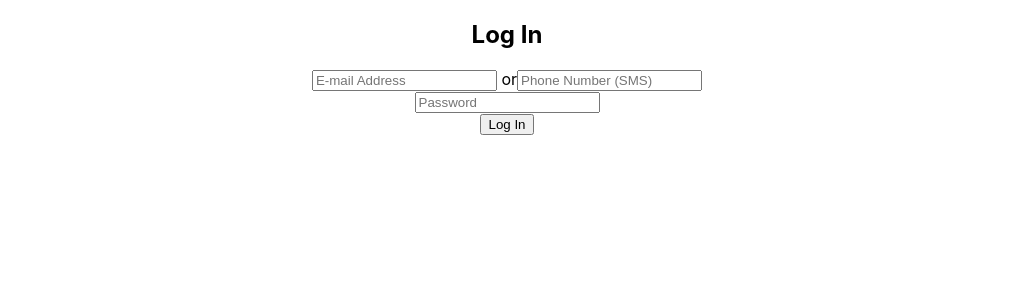
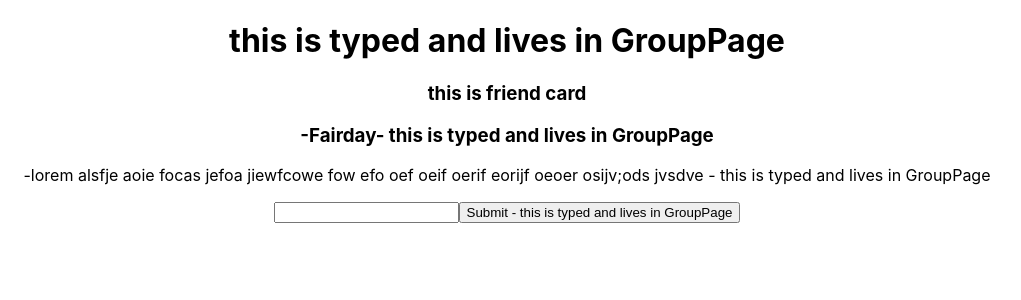
Before and after one commit to j-sea/skatter, a React (Create React App) app: page /grouppage in a window 1280 px wide. Shown: the top 300 px of the page, without its empty margins (133-1154 px from the left). Built offline with nearby package versions, Linux system fonts and the light colour scheme.

Commit message:
working on twilio, nodemailer, oauth, gmail apis

```diff
--- a/package.json
+++ b/package.json
@@ -7,7 +7,7 @@
     "react": "^16.11.0",
     "react-dom": "^16.11.0",
     "react-router-dom": "^5.1.2",
-    "react-scripts": "3.2.0"
+    "react-scripts": "^2.1.8"
   },
   "scripts": {
     "start": "react-scripts start",
--- a/src/App.js
+++ b/src/App.js
@@ -1,8 +1,10 @@
 import React from 'react';
-import {BrowserRouter as Router} from 'react-router-dom';
+import { BrowserRouter as Router, Route } from 'react-router-dom';
 import Axios from 'axios';
 import LandingPage from './components/LandingPage';
+import GroupPage from './components/GroupPage';
 import LoginForm from './components/LoginForm';
+import TwilioForm from './components/TwilioForm';
 import './App.css';
 
 class App extends React.Component {
@@ -23,7 +25,7 @@ class App extends React.Component {
 		const loginUrl = (window.location.hostname === 'localhost')
 			? 'http://localhost:8080/auth/login'
 			: 'https://bailfire.herokuapp.com/auth/login';
-		Axios.post(loginUrl, loginData, {withCredentials: true})
+		Axios.post(loginUrl, loginData, { withCredentials: true })
 			.then(response => {
 				console.log(response);
 
@@ -46,7 +48,7 @@ class App extends React.Component {
 			? 'http://localhost:8080/auth/logout'
 			: 'https://bailfire.herokuapp.com/auth/logout';
 
-		Axios.post(logoutUrl, {}, {withCredentials: true})
+		Axios.post(logoutUrl, {}, { withCredentials: true })
 			.then(response => {
 				console.log(response);
 
@@ -72,11 +74,19 @@ class App extends React.Component {
 		}
 	};
 
-	render () {
+	render() {
 		return (
 			<div className="App">
-				<Router exact path="/">
+				<Router>
+					<Route exact path="/">
 						{this.getView()}
+					</Route>
+					<Route exact path="/twilio">
+						<TwilioForm />
+					</Route>
+					<Route exact path="/grouppage">
+						<GroupPage />
+					</Route>
 				</Router>
 			</div>
 		);
--- /dev/null
+++ b/src/components/FriendCard/index.js
@@ -0,0 +1,14 @@
+import React from 'react'
+
+
+
+
+
+export default function FriendCard() {
+    return (
+        <div>
+            <h3>this is friend card</h3>
+
+        </div>
+    )
+}
--- /dev/null
+++ b/src/components/GroupPage/index.js
@@ -0,0 +1,41 @@
+import React, { Component } from 'react'
+import FriendCard from "../FriendCard"
+
+export default class GroupPage extends Component {
+    state={
+        friendInput:""
+    }
+    handleChange = event => {
+        const {name, value} = event.target
+        this.setState({[name]:value})
+    }
+
+    // when user hits submit send friend input to the api -api will need id of event and user input and friend input text
+    handleSubmit = event => {
+        event.preventDefault()
+        console.log (this.state.friendInput)
+    }
+
+    render() {
+        return (
+            <div>
+                <h1>this is typed and lives in GroupPage</h1>
+                <FriendCard/>
+
+                <div>
+                    <h3> -Fairday- this is typed and lives in GroupPage</h3>
+                    <p> -lorem alsfje aoie focas jefoa jiewfcowe fow efo oef oeif oerif eorijf oeoer osijv;ods jvsdve - this is typed and lives in GroupPage</p>
+                    <form>
+                        <input type="text" name="friendInput" value = {this.state.friendInput} onChange={this.handleChange}/>
+                        <button onClick={this.handleSubmit}>Submit - this is typed and lives in GroupPage</button>
+                    </form>
+                    {this.state.friendInput}
+                </div>
+
+
+
+
+            </div>
+        )
+    }
+}
```
Also changed, not shown: src/components/sms_mail_client.js (added, +75 -0 lines), src/components/TwilioForm/index.js (added), src/components/TwilioForm/style.css (added), src/components/nodeMailerForm/index.js (added), src/components/nodeMailerForm/style.css (added), 1 other file (tests, documents, lock files or other folders). Lines whose indentation alone changed are shown as unchanged.
